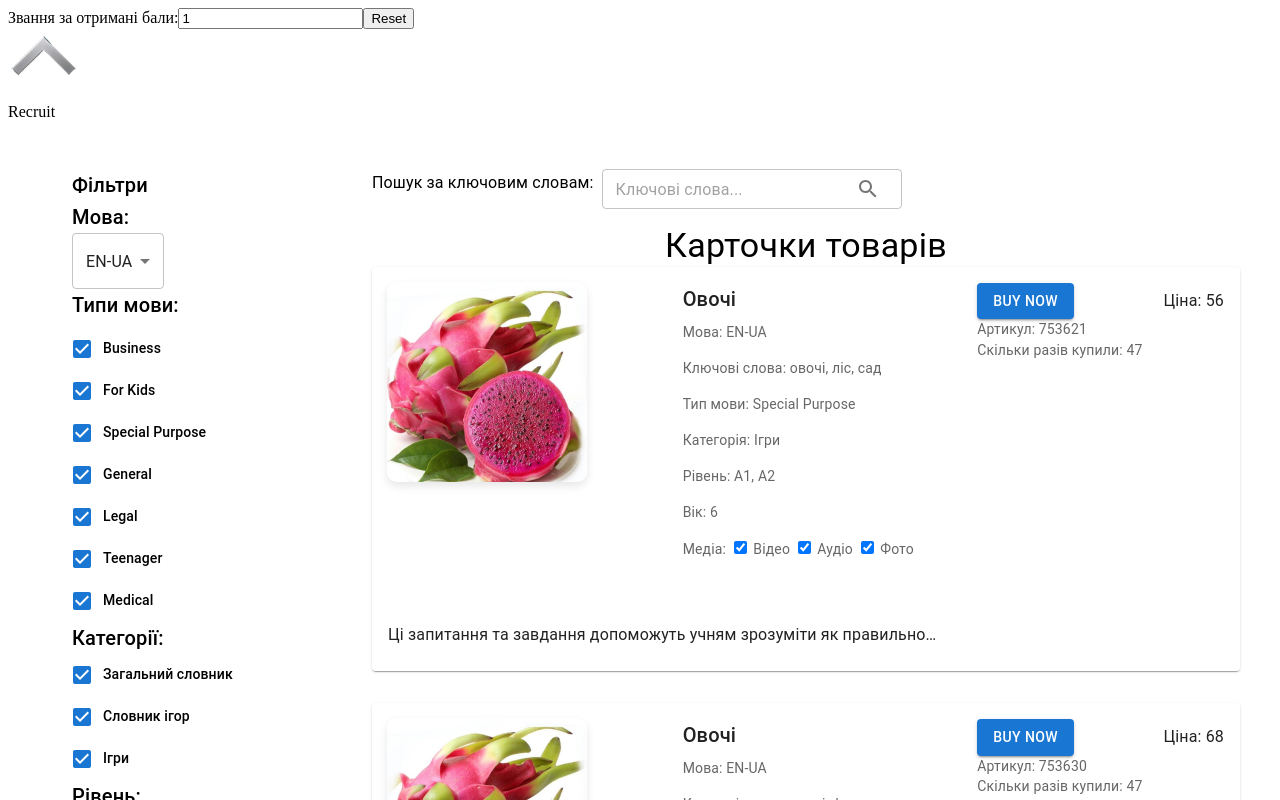
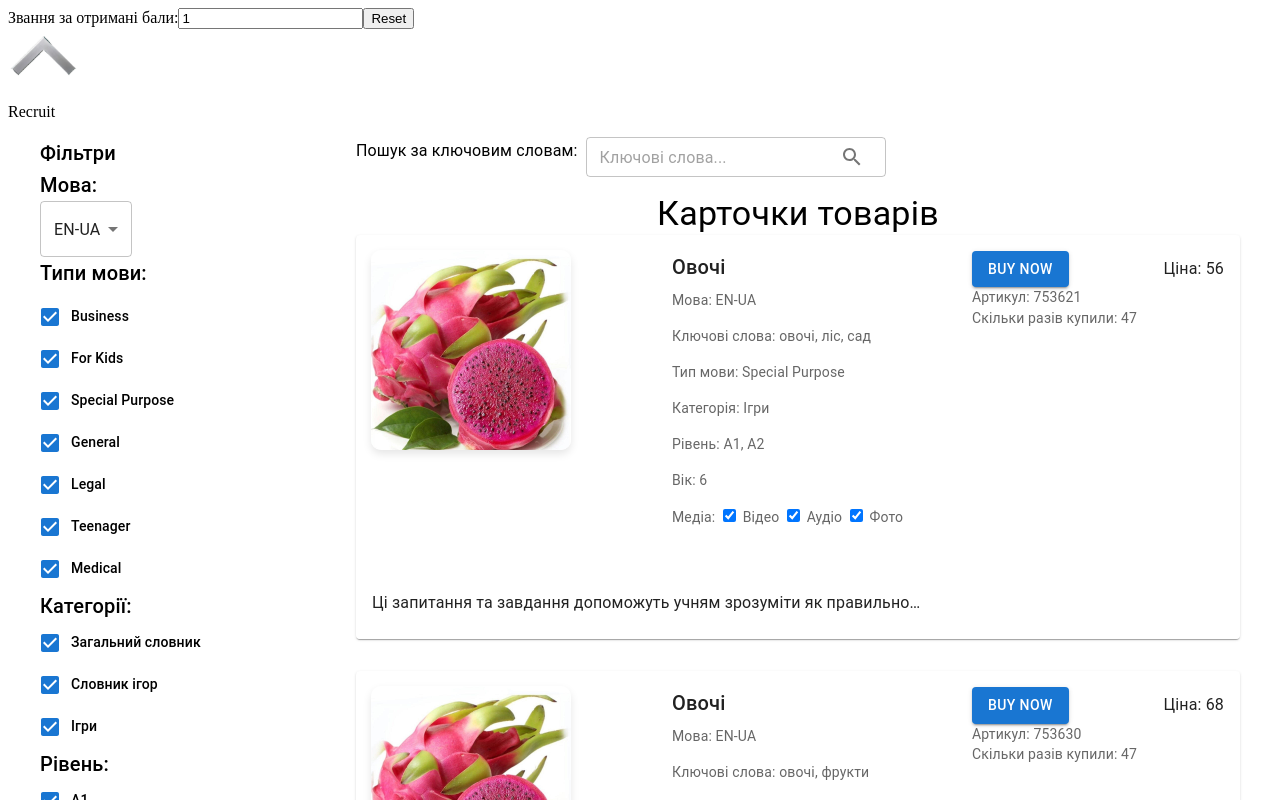
Before and after one commit to MaryRitzy/Rating-Rank, a React (Create React App) app: page / in a window 1280 px wide. Shown: the top 800 px of the page. Built offline with nearby package versions, Linux system fonts and the light colour scheme.

Commit message:
columns width

```diff
--- a/src/Filter/ProductsCardsList.tsx
+++ b/src/Filter/ProductsCardsList.tsx
@@ -71,11 +71,13 @@ const ProductsCardsList = () => {
                 maxWidth="lg"
                 spacing={4}
                 sx={{
+                    display: 'grid',
+                    gridTemplateColumns: '300px 1fr',
+                    gap: 2,
                     margin: 'auto',
-                    width: 'fit-content',
                 }}
             >
-                <Grid item xs={3}>
+                <Grid>
                     <Typography variant="h6">Фільтри</Typography>
                     <Box>
                         <Typography variant="h6">Мова:</Typography>
@@ -268,7 +270,7 @@ const ProductsCardsList = () => {
                         </Box>
                     </Box>
                 </Grid>
-                <Grid item xs={9}>
+                <Grid>
                     <Box display="flex" marginBottom={2}>
                         <Typography variant="subtitle1" marginRight={1}>
                             Пошук за ключовим словaм:
```
